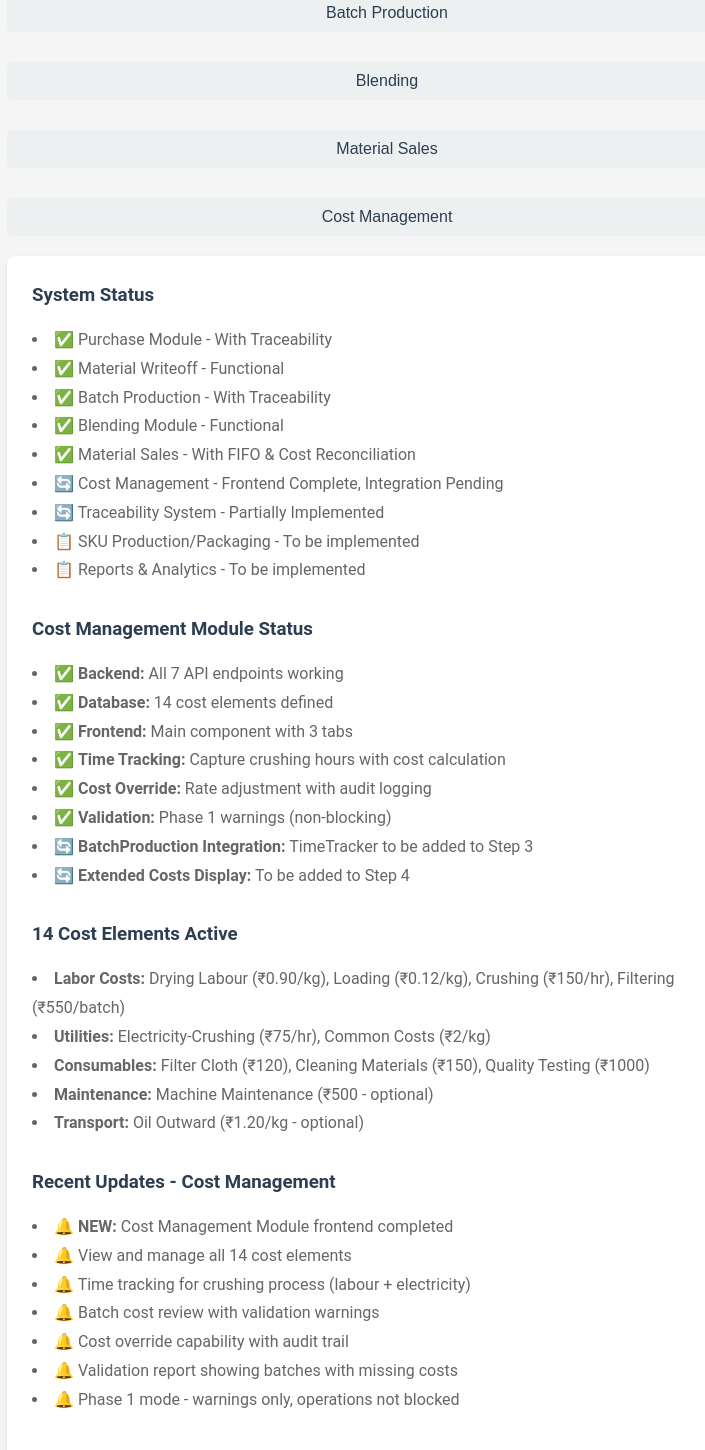
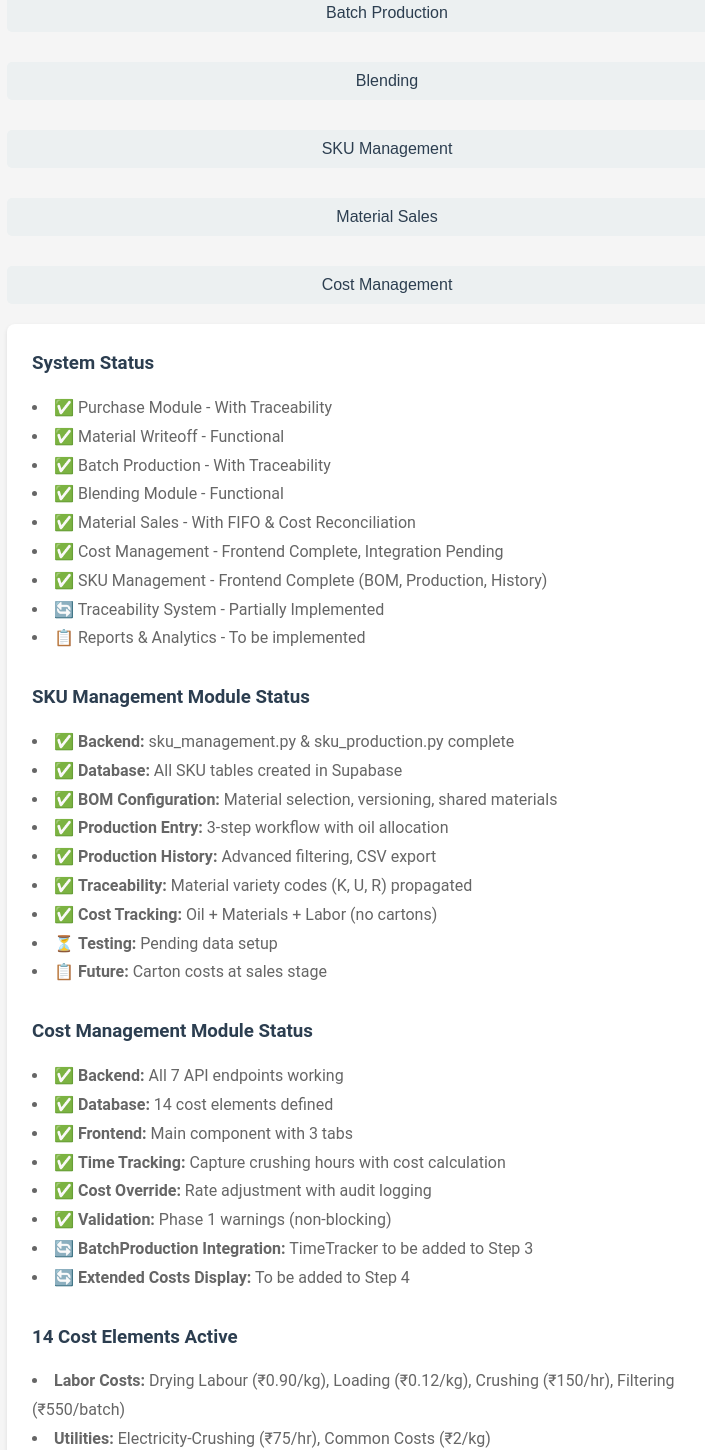
Before and after one commit to rjshvjy/puvi, a React (Create React App) app in the folder puvi-frontend/puvi-frontend-main/: page / in a window 1280 px wide. Shown: the part 420-1870 px from the top of the page, without its empty margins (253-958 px from the left). Built offline with nearby package versions, Linux system fonts and the light colour scheme.

Commit message:
Update App.js

```diff
--- a/puvi-frontend/puvi-frontend-main/src/App.js
+++ b/puvi-frontend/puvi-frontend-main/src/App.js
@@ -8,7 +8,8 @@ import MaterialWriteoff from './modules/MaterialWriteoff';
 import BatchProduction from './modules/BatchProduction';
 import Blending from './modules/Blending';
 import MaterialSales from './modules/MaterialSales';
-import CostManagement from './modules/CostManagement';  // NEW - Import Cost Management
+import CostManagement from './modules/CostManagement';
+import SKUManagement from './modules/SKUManagement';  // NEW - Import SKU Management
 
 function App() {
   const [activeModule, setActiveModule] = useState('info');
@@ -108,6 +109,22 @@ function App() {
         </button>
 
         <button
+          onClick={() => setActiveModule('sku')}
+          style={{
+            padding: '10px 20px',
+            backgroundColor: activeModule === 'sku' ? '#f39c12' : '#ecf0f1',
+            color: activeModule === 'sku' ? 'white' : '#2c3e50',
+            border: 'none',
+            borderRadius: '5px',
+            cursor: 'pointer',
+            fontWeight: activeModule === 'sku' ? 'bold' : 'normal',
+            transition: 'all 0.2s ease'
+          }}
+        >
+          SKU Management
+        </button>
+
+        <button
           onClick={() => setActiveModule('sales')}
           style={{
             padding: '10px 20px',
@@ -149,10 +166,23 @@ function App() {
             <li>✅ Batch Production - With Traceability</li>
             <li>✅ Blending Module - Functional</li>
             <li>✅ Material Sales - With FIFO & Cost Reconciliation</li>
-            <li>🔄 Cost Management - Frontend Complete, Integration Pending</li>
+            <li>✅ Cost Management - Frontend Complete, Integration Pending</li>
+            <li>✅ SKU Management - Frontend Complete (BOM, Production, History)</li>
             <li>🔄 Traceability System - Partially Implemented</li>
-            <li>📋 SKU Production/Packaging - To be implemented</li>
             <li>📋 Reports & Analytics - To be implemented</li>
+          </ul>
+
+          <h3 style={{ marginTop: '30px' }}>SKU Management Module Status</h3>
+          <ul>
+            <li>✅ <strong>Backend:</strong> sku_management.py & sku_production.py complete</li>
+            <li>✅ <strong>Database:</strong> All SKU tables created in Supabase</li>
+            <li>✅ <strong>BOM Configuration:</strong> Material selection, versioning, shared materials</li>
+            <li>✅ <strong>Production Entry:</strong> 3-step workflow with oil allocation</li>
+            <li>✅ <strong>Production History:</strong> Advanced filtering, CSV export</li>
+            <li>✅ <strong>Traceability:</strong> Material variety codes (K, U, R) propagated</li>
+            <li>✅ <strong>Cost Tracking:</strong> Oil + Materials + Labor (no cartons)</li>
+            <li>⏳ <strong>Testing:</strong> Pending data setup</li>
+            <li>📋 <strong>Future:</strong> Carton costs at sales stage</li>
           </ul>
 
           <h3 style={{ marginTop: '30px' }}>Cost Management Module Status</h3>
@@ -176,23 +206,26 @@ function App() {
             <li><strong>Transport:</strong> Oil Outward (₹1.20/kg - optional)</li>
           </ul>
 
-          <h3 style={{ marginTop: '30px' }}>Recent Updates - Cost Management</h3>
+          <h3 style={{ marginTop: '30px' }}>Recent Updates - SKU Management</h3>
           <ul>
-            <li>🔔 <strong>NEW:</strong> Cost Management Module frontend completed</li>
-            <li>🔔 View and manage all 14 cost elements</li>
-            <li>🔔 Time tracking for crushing process (labour + electricity)</li>
-            <li>🔔 Batch cost review with validation warnings</li>
-            <li>🔔 Cost override capability with audit trail</li>
-            <li>🔔 Validation report showing batches with missing costs</li>
-            <li>🔔 Phase 1 mode - warnings only, operations not blocked</li>
+            <li>🔔 <strong>NEW:</strong> SKU Management Module frontend completed</li>
+            <li>🔔 BOM Configuration with material versioning</li>
+            <li>🔔 Production Entry with 3-step workflow</li>
+            <li>🔔 Oil allocation from batches/blends</li>
+            <li>🔔 Traceable code generation (KU801 format)</li>
+            <li>🔔 Production History with filters and CSV export</li>
+            <li>🔔 Cost calculation: Oil + Materials + Labor</li>
+            <li>🔔 Shared materials support (Fliptop cap for 1L & 500ml)</li>
           </ul>
 
           <h3 style={{ marginTop: '30px' }}>Next Steps</h3>
           <ul>
+            <li>📌 Setup test data for SKU Management (materials, SKUs, BOMs)</li>
+            <li>📌 Test production workflow end-to-end</li>
             <li>📌 Integrate TimeTracker component into BatchProduction Step 3</li>
             <li>📌 Add extended costs display to BatchProduction Step 4</li>
             <li>📌 Create supporting components (CostCapture, CostSummary)</li>
-            <li>📌 Test complete cost flow from batch creation to validation</li>
+            <li>📌 Test complete cost flow from batch creation to SKU production</li>
             <li>📌 Phase 2: Implement blocking validation (future)</li>
           </ul>
         </div>
@@ -202,6 +235,7 @@ function App() {
       {activeModule === 'writeoff' && <MaterialWriteoff />}
       {activeModule === 'batch' && <BatchProduction />}
       {activeModule === 'blending' && <Blending />}
+      {activeModule === 'sku' && <SKUManagement />}
       {activeModule === 'sales' && <MaterialSales />}
       {activeModule === 'costManagement' && <CostManagement />}
     </div>
```
